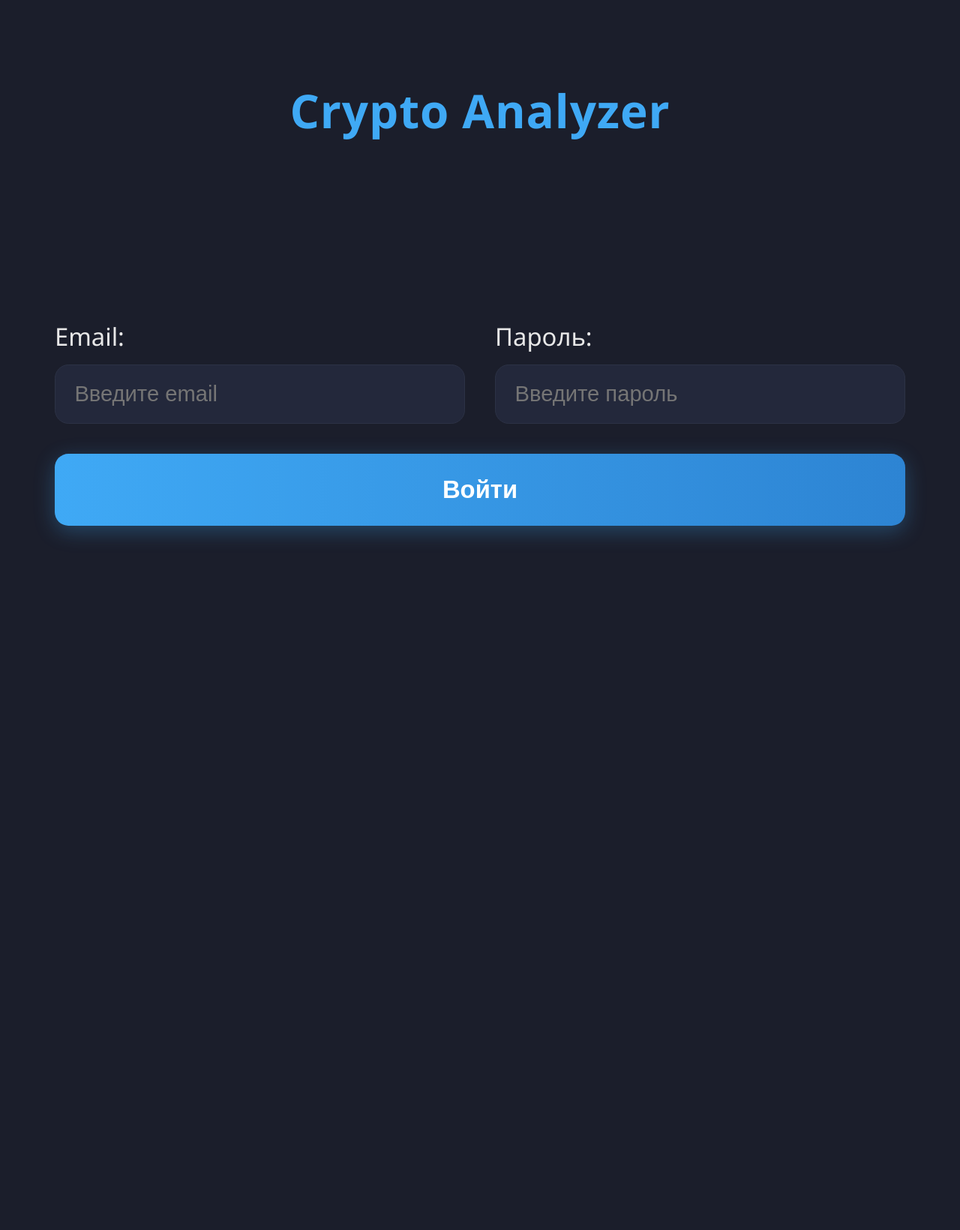
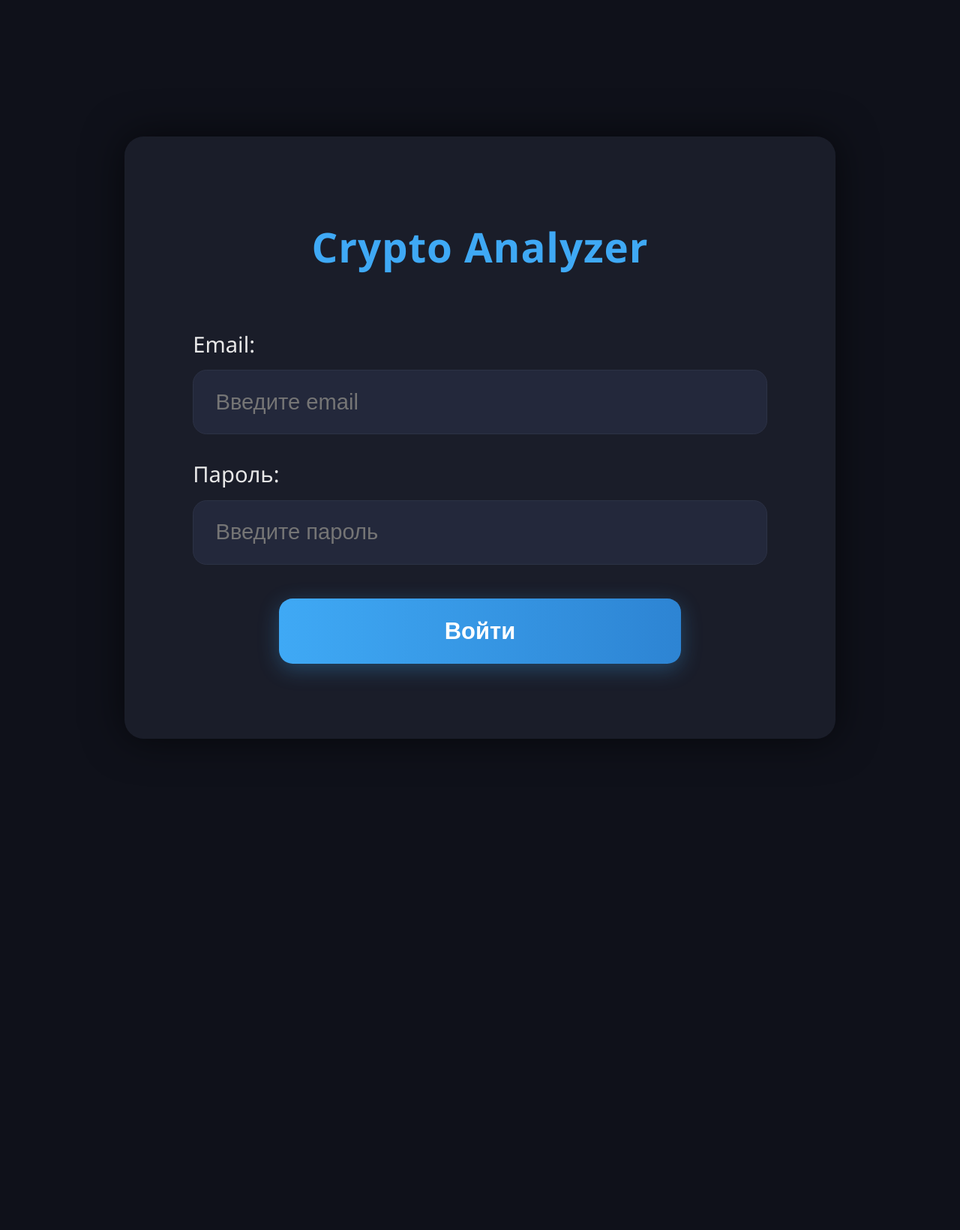
Before and after one commit to Aliyrd-01/trading_app, a Flask app: page /login in a window 1280 px wide. Shown: the whole page at 75% size. Before the commit the page ends 719 px from the top, so only its background shows below. Run offline with Flask 2, Linux system fonts and the light colour scheme.

Commit message:
доработка авторизации-2

```diff
--- a/static/style.css
+++ b/static/style.css
@@ -31,7 +31,6 @@ html, body {
 }
 
 
-
 /* === Заголовок === */
 h1 {
   text-align: center;
@@ -54,6 +53,7 @@ label {
   font-weight: 500;
   font-size: 18px;
   position: relative;
+  margin-bottom: 70px;
 }
 
 /* === Подсказки ℹ️ === */
@@ -92,8 +92,6 @@ label {
   pointer-events: none;
 }
 
-
-
 .info:hover::after {
   opacity: 1;
   visibility: visible;
@@ -124,9 +122,10 @@ input:focus, select:focus {
   outline: none;
 }
 
-/* === Кнопка запуска (фикс лагов и мигания) === */
+/* === Кнопка запуска анализа (глобальная) === */
 button {
   grid-column: 1 / -1;
+  width: 100%;              /* ✅ кнопка снова на всю ширину */
   background: linear-gradient(90deg, #3fa9f5, #2d84d3);
   border: none;
   color: white;
@@ -135,8 +134,6 @@ button {
   font-size: 18px;
   cursor: pointer;
   font-weight: 600;
-
-  /* 👉 фикс: анимируем только цвет */
   transition: background-color 0.25s ease, color 0.25s ease;
   will-change: background-color, color;
   box-shadow: 0 4px 15px rgba(63, 169, 245, 0.3);
@@ -145,7 +142,6 @@ button {
 button:hover {
   background: linear-gradient(90deg, #4db5ff, #3298e3);
   color: #fff;
-  /* ❌ убираем трансформацию — она и вызывала дребезг */
   transform: none;
   box-shadow: 0 4px 15px rgba(63, 169, 245, 0.3);
 }
@@ -165,17 +161,12 @@ button:hover {
 #progressBar .bar {
   display: none !important;
 }
-/*
-#progressBar.active .bar {
-  width: 80%;
-  animation: progressAnim 2s ease-in-out infinite alternate;
-}
 
 /* === Блок результата === */
 #result {
   margin-top: 40px;
   animation: fadeIn 0.5s ease-in;
-  overflow: visible !important;  /* убираем внутренний скролл */
+  overflow: visible !important;
   max-height: none;
 }
 
@@ -189,7 +180,7 @@ pre {
   border: 1px solid #2a3147;
   white-space: pre-wrap !important;
   word-wrap: break-word !important;
-  overflow: visible !important; /* убираем прокрутку */
+  overflow: visible !important;
   max-height: none;
 }
 
@@ -226,7 +217,6 @@ img {
 
 #downloadZip:hover:not(.disabled) {
   background: linear-gradient(90deg, #4db5ff, #3298e3);
-  transform: translateY(-1px);
 }
 
 /* === Toast уведомления === */
@@ -278,11 +268,10 @@ img {
 #chartContainer {
     display: flex;
     flex-direction: column;
-    align-items: center; /* центрируем горизонтально */
+    align-items: center;
     margin-top: 20px;
 }
 
-/* --- блюр для демо-отчёта --- */
 #result.demo #reportText {
     filter: blur(1px);
     opacity: 0.9;
@@ -297,10 +286,9 @@ img {
     pointer-events: auto;
 }
 
-/* === Кнопки скачивания === */
 #downloadButtons {
   display: flex;
-  justify-content: space-between; /* ZIP слева, статистика справа */
+  justify-content: space-between;
   align-items: center;
   max-width: 900px;
   margin: 20px auto;
@@ -308,32 +296,28 @@ img {
   gap: 20px;
 }
 
-/* Универсальный стиль кнопок */
 #downloadButtons button {
-  flex: 0 0 220px; /* фиксированная ширина для симметрии */
+  flex: 0 0 220px;
   font-size: 15px;
   font-weight: 500;
   border: none;
-  border-radius: 16px; /* ✅ сохраняет скругления при нажатии */
+  border-radius: 16px;
   padding: 10px 16px;
   transition: all 0.2s ease-in-out;
   cursor: pointer;
   box-shadow: 0 2px 5px rgba(0, 0, 0, 0.15);
 }
 
-/* При наведении */
 #downloadButtons button:hover:not(:disabled) {
   transform: translateY(-1px);
   box-shadow: 0 3px 6px rgba(0, 0, 0, 0.2);
 }
 
-/* При нажатии */
 #downloadButtons button:active:not(:disabled) {
   transform: scale(0.98);
-  border-radius: 16px; /* ✅ фикс артефакта: сохраняет радиус */
+  border-radius: 16px;
 }
 
-/* Отключённые кнопки */
 #downloadButtons button:disabled {
   opacity: 0.55;
   cursor: not-allowed;
@@ -341,29 +325,98 @@ img {
   box-shadow: none;
 }
 
-/* Синие и зелёные цвета отдельно, чтобы hover не ломал форму */
-#downloadZip {
-  background-color: #2563eb; /* синий */
-  color: white;
-}
+#downloadZip { background-color: #2563eb; color: white; }
+#downloadZip:hover:not(:disabled) { background-color: #1e40af; }
+#downloadStats { background-color: #16a34a; color: white; }
+#downloadStats:hover:not(:disabled) { background-color: #15803d; }
 
-#downloadZip:hover:not(:disabled) {
-  background-color: #1e40af;
-}
-
-#downloadStats {
-  background-color: #16a34a; /* зелёный */
-  color: white;
-}
-
-#downloadStats:hover:not(:disabled) {
-  background-color: #15803d;
-}
-button:focus {
-    outline: none;
-}
+button:focus { outline: none; }
 
 #app-content {
   width: 100%;
   min-height: 100vh;
 }
+
+/* === Изолированная страница авторизации === */
+#login-page {
+  background: #0f111a;
+  display: flex;
+  justify-content: center;
+  align-items: flex-start; /* без вертикального центрирования */
+  min-height: 100vh;
+  padding-top: 100px; /* просто немного опустить */
+  color: #e8e8e8;
+  font-family: 'Segoe UI', Roboto, sans-serif;
+}
+
+/* Карточка логина */
+#login-page .login-card {
+  background: rgba(27, 30, 43, 0.95);
+  border-radius: 14px;
+  padding: 40px 50px;
+  width: 100%;
+  max-width: 420px; /* ✅ ограничиваем ширину */
+  box-shadow: 0 0 30px rgba(0, 0, 0, 0.6);
+  text-align: center;
+}
+
+/* Заголовок */
+#login-page .login-card h1 {
+  color: #3fa9f5;
+  font-size: 30px;
+  margin-bottom: 40px;
+}
+
+/* Поля */
+#login-page .login-form label {
+  display: flex;
+  flex-direction: column;
+  text-align: left;
+  margin-bottom: 18px;
+  font-size: 16px;
+}
+
+#login-page .login-form input {
+  margin-top: 8px;
+  padding: 14px 16px;  /* немного увеличено */
+  border-radius: 10px;
+  border: 1px solid #2c3245;
+  background: #23283b;
+  color: #fff;
+  font-size: 16px;
+  transition: border-color 0.2s, background 0.2s;
+}
+
+#login-page .login-form input:focus {
+  border-color: #3fa9f5;
+  background: #2a3147;
+  outline: none;
+}
+
+/* Кнопка */
+#login-page .login-form #loginBtn {
+  background: linear-gradient(90deg, #3fa9f5, #2d84d3);
+  border: none;
+  color: white;
+  padding: 14px 0;
+  border-radius: 10px;
+  font-size: 17px;
+  font-weight: 600;
+  cursor: pointer;
+  width: 70%; /* ✅ не на всю ширину */
+  margin: 25px auto 0 auto;
+  transition: background 0.25s ease;
+  box-shadow: 0 4px 15px rgba(63, 169, 245, 0.3);
+  display: block;
+}
+
+#login-page .login-form #loginBtn:hover {
+  background: linear-gradient(90deg, #4db5ff, #3298e3);
+}
+
+/* Ошибка */
+#login-page .login-form #errorMsg {
+  color: #ff6b6b;
+  font-size: 15px;
+  margin-top: 10px;
+}
--- a/templates/login.html
+++ b/templates/login.html
@@ -6,10 +6,10 @@
   <title>Crypto Analyzer — Login</title>
   <link rel="stylesheet" href="/static/style.css">
 </head>
-<body>
-    <div class="container" id="login-container">
+<body id="login-page">
+  <div class="login-card">
     <h1>Crypto Analyzer</h1>
-        <div class="form-grid">
+    <div class="login-form">
       <label>
         Email:
         <input type="text" id="email" placeholder="Введите email">
@@ -19,13 +19,23 @@
         <input type="password" id="password" placeholder="Введите пароль">
       </label>
       <button id="loginBtn">Войти</button>
-            <p id="errorMsg" style="color: red; margin-top:10px;"></p>
+      <p id="errorMsg"></p>
     </div>
   </div>
 
   <script>
     const loginBtn = document.getElementById("loginBtn");
     const errorMsg = document.getElementById("errorMsg");
+
+    window.addEventListener("load", async () => {
+      try {
+        const res = await fetch("/session_check");
+        const data = await res.json();
+        if (data.logged_in) window.location.href = "/";
+      } catch (e) {
+        console.error("Session check failed:", e);
+      }
+    });
 
     loginBtn.addEventListener("click", async () => {
       errorMsg.textContent = "";
@@ -48,21 +58,17 @@
         const data = await response.json();
 
         if (response.ok && data.token) {
-                    // Устанавливаем session на сервере
           await fetch("/session_set", {
             method: "POST",
             headers: {"Content-Type": "application/json"},
             body: JSON.stringify({user_id: data.user.id, email: data.user.email})
           });
-
-                    // Редирект на главное приложение
           window.location.href = "/";
         } else {
           errorMsg.textContent = data.error || "Ошибка авторизации";
         }
       } catch (e) {
         errorMsg.textContent = "Ошибка соединения с сервером";
-                console.error(e);
       }
     });
   </script>
```
Lines whose indentation alone changed are shown as unchanged.
